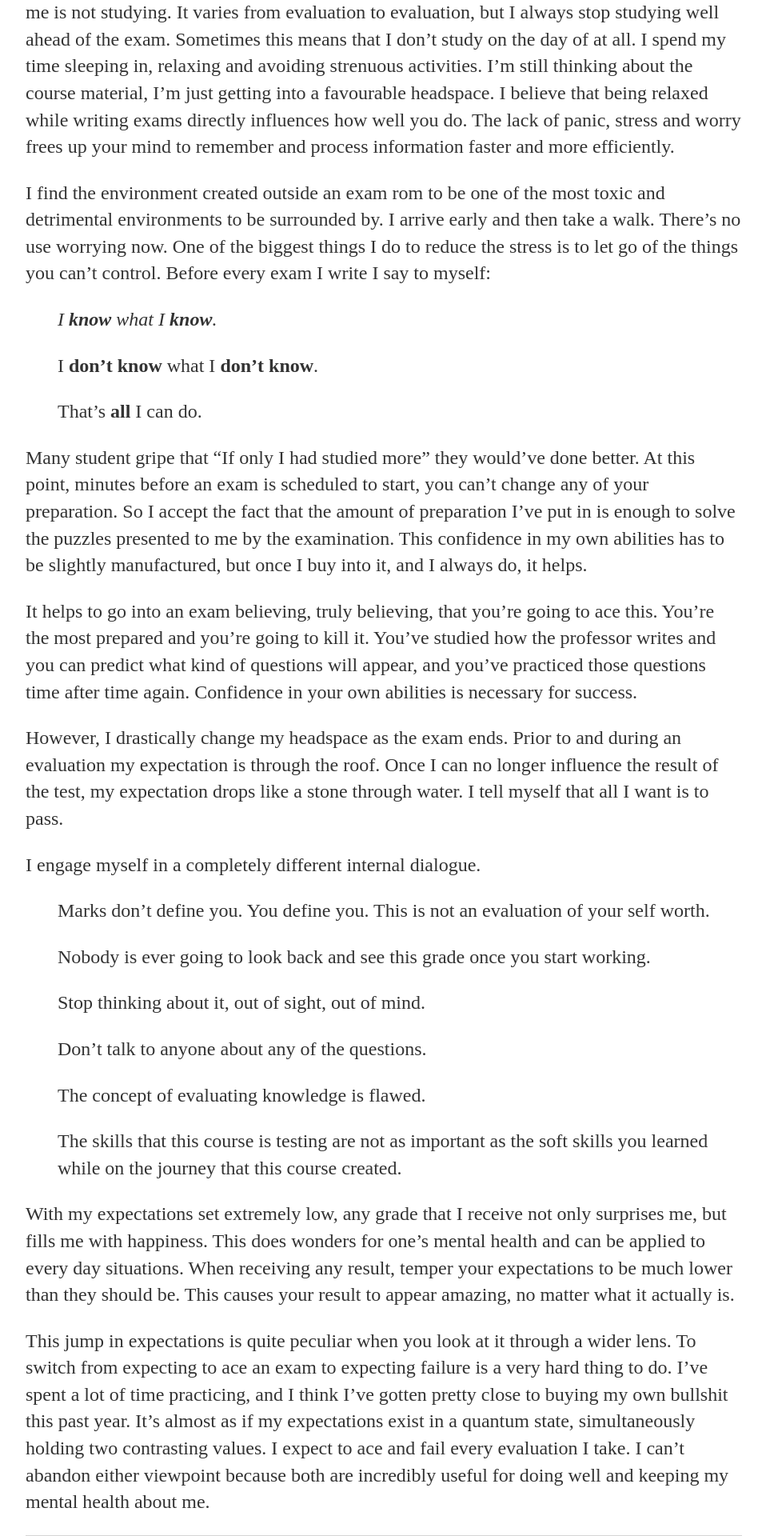
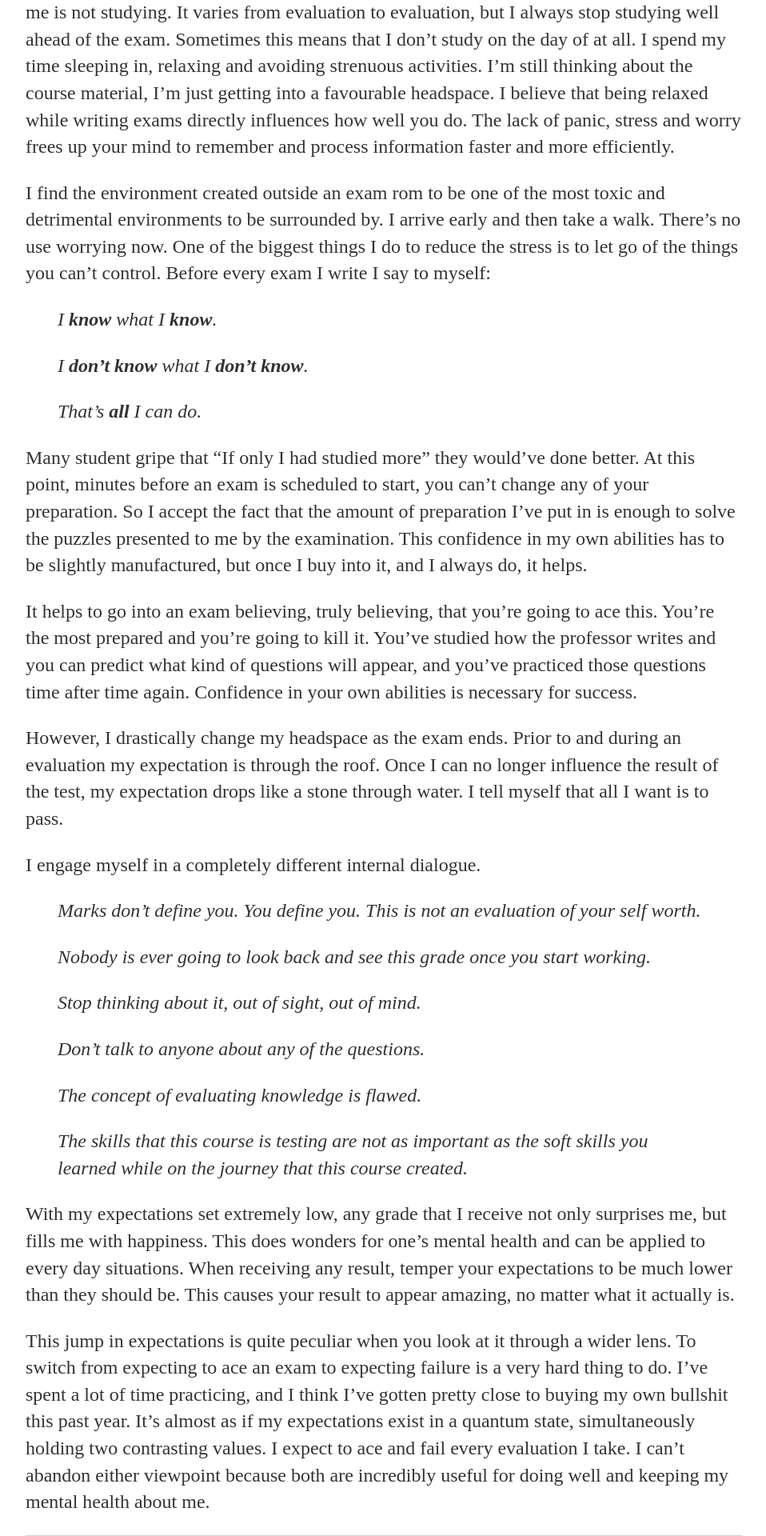
Before and after one commit to robertsonmcclure/robertsonmcclure.github.io, a Jekyll site: the page built from _posts/2016-04-15-a-quantum-state-of-expectation.md, in a window 1280 px wide. Shown: the part 2497-4417 px from the top of the page at 80% size, without its empty margins (160-1118 px from the left). Built offline with Jekyll 4.4.1, drawn with Linux system fonts in a browser that asks for light colours.

Commit message:
commited using script

```diff
--- a/_posts/2016-04-15-a-quantum-state-of-expectation.md
+++ b/_posts/2016-04-15-a-quantum-state-of-expectation.md
@@ -26,9 +26,9 @@ I find the environment created outside an exam rom to be one of the most toxic a
 
 > _I **know** what I **know**._
 >
-> I **don’t know** what I **don’t know**.
+> _I **don’t know** what I **don’t know**._
 >
-> That’s **all** I can do.
+> _That’s **all** I can do._
 
 Many student gripe that “If only I had studied more” they would’ve done better. At this point, minutes before an exam is scheduled to start, you can’t change any of your preparation. So I accept the fact that the amount of preparation I’ve put in is enough to solve the puzzles presented to me by the examination. This confidence in my own abilities has to be slightly manufactured, but once I buy into it, and I always do, it helps.
 
@@ -38,17 +38,17 @@ However, I drastically change my headspace as the exam ends. Prior to and during
 
 I engage myself in a completely different internal dialogue.
 
-> Marks don’t define you. You define you. This is not an evaluation of your self worth.
+> _Marks don’t define you. You define you. This is not an evaluation of your self worth._
 
-> Nobody  is ever going to look back and see this grade once you start working.
+> _Nobody  is ever going to look back and see this grade once you start working._
 >
-> Stop thinking about it, out of sight, out of mind.
+> _Stop thinking about it, out of sight, out of mind._
 >
-> Don’t talk to anyone about any of the questions.
+> _Don’t talk to anyone about any of the questions._
 >
-> The concept of evaluating knowledge is flawed.
+> _The concept of evaluating knowledge is flawed._
 >
-> The skills that this course is testing are not as important as the soft skills you learned while on the journey that this course created.
+> _The skills that this course is testing are not as important as the soft skills you learned while on the journey that this course created._
 
 With my expectations set extremely low, any grade that I receive not only surprises me, but fills me with happiness. This does wonders for one’s mental health and can be applied to every day situations. When receiving any result, temper your expectations to be much lower than they should be. This causes your result to appear amazing, no matter what it actually is.
 
```
